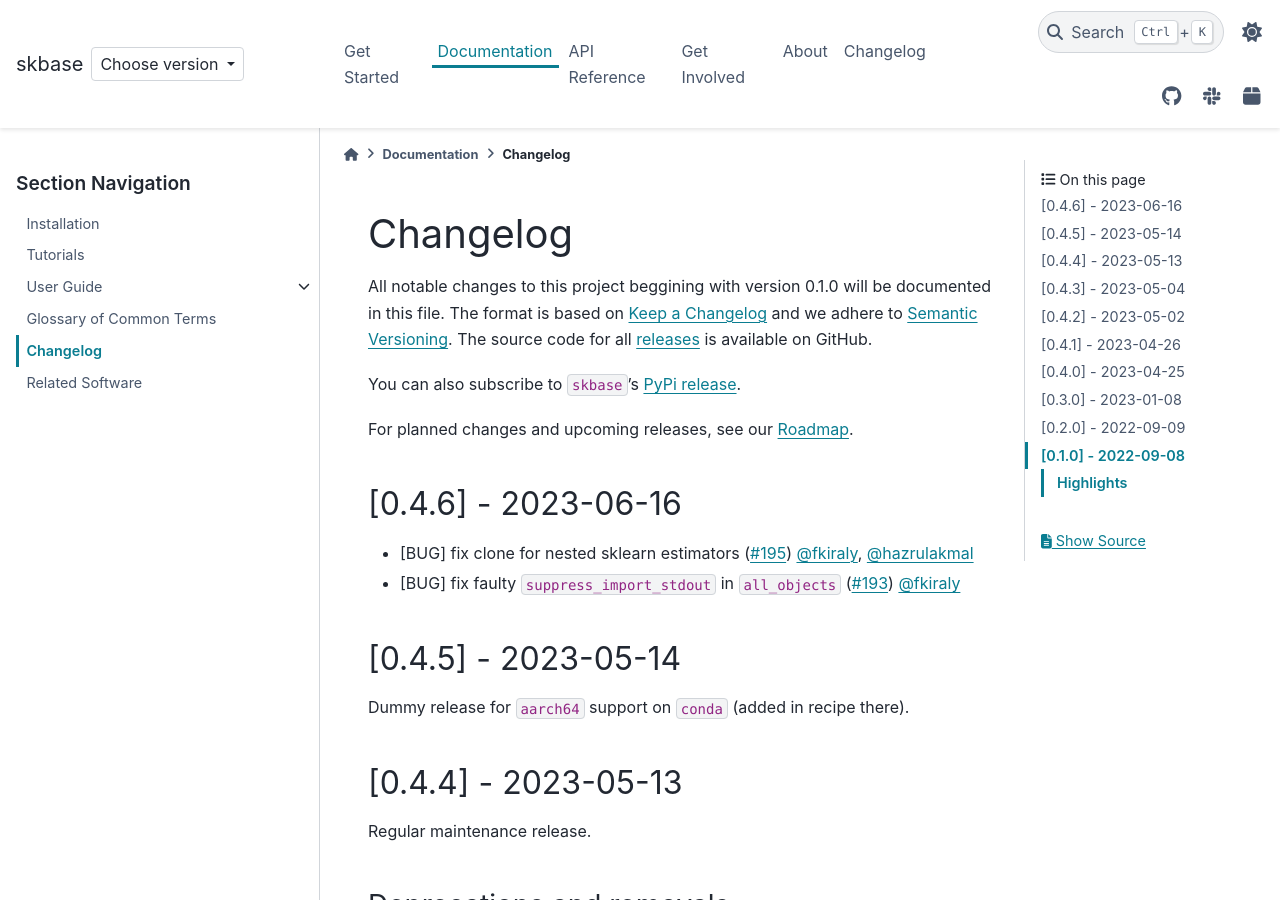
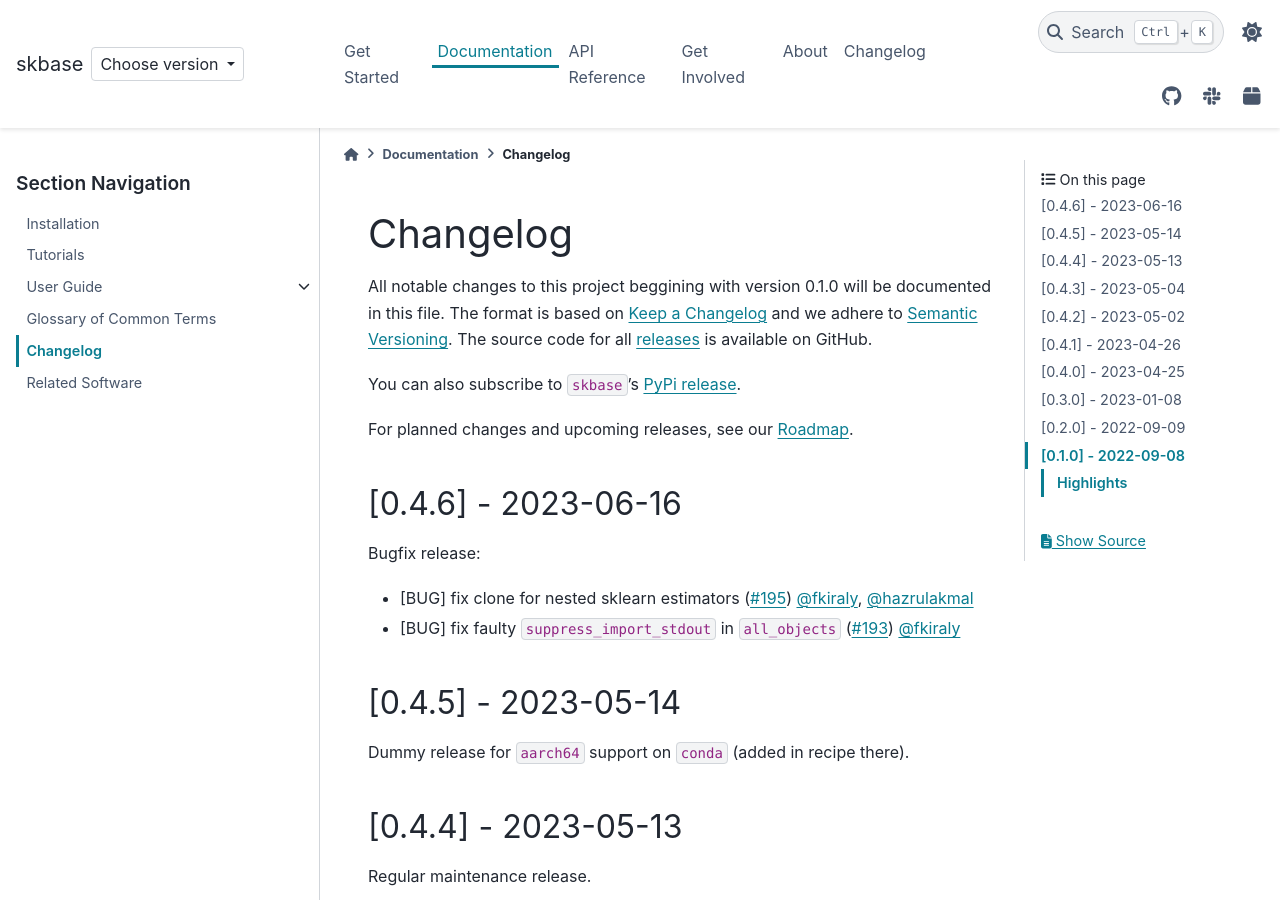
Before and after one commit to sktime/skbase, a Sphinx documentation site: the page built from docs/source/user_documentation/changelog.rst, in a window 1280 px wide and 900 px high. Built offline with Sphinx 7.4.7 and the PyData theme 0.15.4, drawn with Linux system fonts in a browser that asks for light colours; comment, search, counter and statistics services are not loaded.

Commit message:
Update changelog.rst

```diff
--- a/docs/source/user_documentation/changelog.rst
+++ b/docs/source/user_documentation/changelog.rst
@@ -17,8 +17,12 @@
 [0.4.6] - 2023-06-16
 ====================
 
-* [BUG] fix clone for nested sklearn estimators (:pr:`195`) :user:`fkiraly`, :user:`hazrulakmal`
-* [BUG] fix faulty ``suppress_import_stdout`` in ``all_objects`` (:pr:`193`) :user:`fkiraly`
+Bugfix release:
+
+* [BUG] fix clone for nested sklearn estimators (:pr:`195`)
+  :user:`fkiraly`, :user:`hazrulakmal`
+* [BUG] fix faulty ``suppress_import_stdout`` in ``all_objects`` (:pr:`193`)
+  :user:`fkiraly`
 
 
 [0.4.5] - 2023-05-14
```
